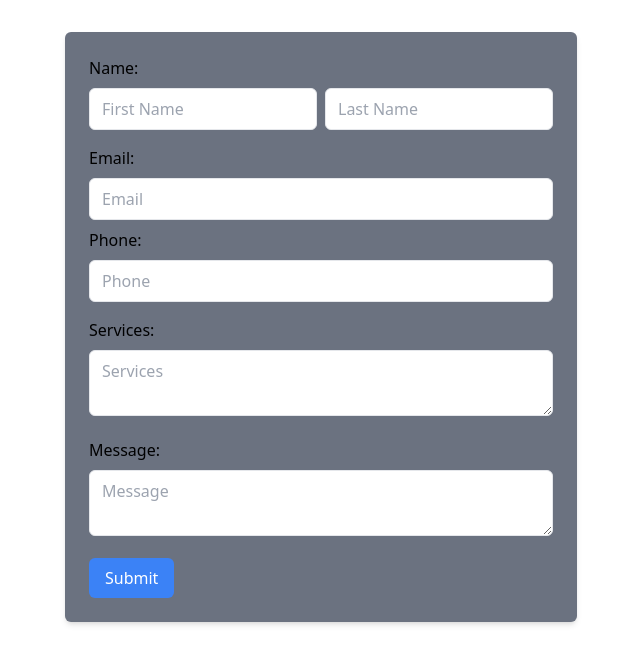
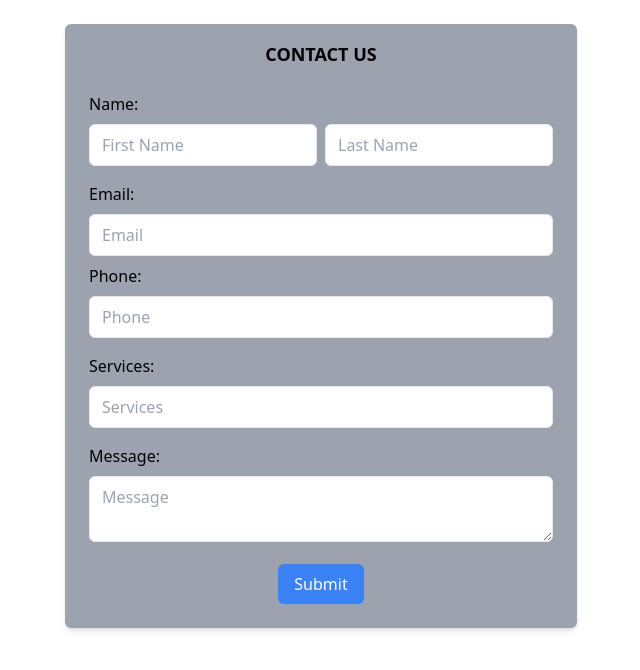
Before and after one commit to Lipikasdet/test, a Next.js app in the folder my-app/: page / in a window 1280 px wide. Shown: the top 670 px of the page, without its empty margins (319-959 px from the left). Built offline with nearby package versions, Linux system fonts and the light colour scheme.

Commit message:
added style

```diff
--- a/my-app/pages/api/contact.ts
+++ b/my-app/pages/api/contact.ts
@@ -7,6 +7,6 @@ export default function handler(req:any, res:any) {
       }
       res.status(200).json({ message: 'Form submitted successfully.' });
     } else {
-      res.status(405).end(`Method Not Allowed`);
+      res.status(405).end(`Method ${req.method} Not Allowed`);
     }
   }
--- a/my-app/pages/index.tsx
+++ b/my-app/pages/index.tsx
@@ -39,7 +39,10 @@ const ContactForm = () => {
   };
 
   return (
-    <div className="mt-8 max-w-lg mx-auto bg-gray-500 rounded-md shadow-md overflow-hidden">
+
+    <div className="mt-6 max-w-lg mx-auto bg-gray-400 rounded-md shadow-md overflow-hidden">
+      <h2 className="text-lg font-bold flex justify-center mt-4">CONTACT US</h2>
+
   <div className="p-6">
     <form onSubmit={handleSubmit}>
 
@@ -61,7 +64,7 @@ const ContactForm = () => {
 
       <div className="mb-4">
         <label className="block mb-2">Services:</label>
-        <textarea name="services" value={formData.services} onChange={handleChange} placeholder="Services" className="w-full py-2 px-3 border rounded-md focus:outline-none focus:ring focus:border-blue-500" required />
+        <input type="text" name="services" value={formData.services} onChange={handleChange} placeholder="Services" className="w-full py-2 px-3 border rounded-md focus:outline-none focus:ring focus:border-blue-500" required />
       </div>
 
       <div className="mb-4">
@@ -69,7 +72,7 @@ const ContactForm = () => {
         <textarea name="message" value={formData.message} onChange={handleChange} placeholder="Message" className="w-full py-2 px-3 border rounded-md focus:outline-none focus:ring focus:border-blue-500" required />
       </div>
 
-      <button type="submit" className="bg-blue-500 text-white py-2 px-4 rounded-md hover:bg-blue-600 focus:outline-none focus:ring focus:border-blue-300">Submit</button>
+      <button type="submit" className="bg-blue-500 text-white py-2 px-4 rounded-md hover:bg-blue-600 focus:outline-none focus:ring focus:border-blue-300  mx-auto block">Submit</button>
     </form>
   </div>
 </div>
```
